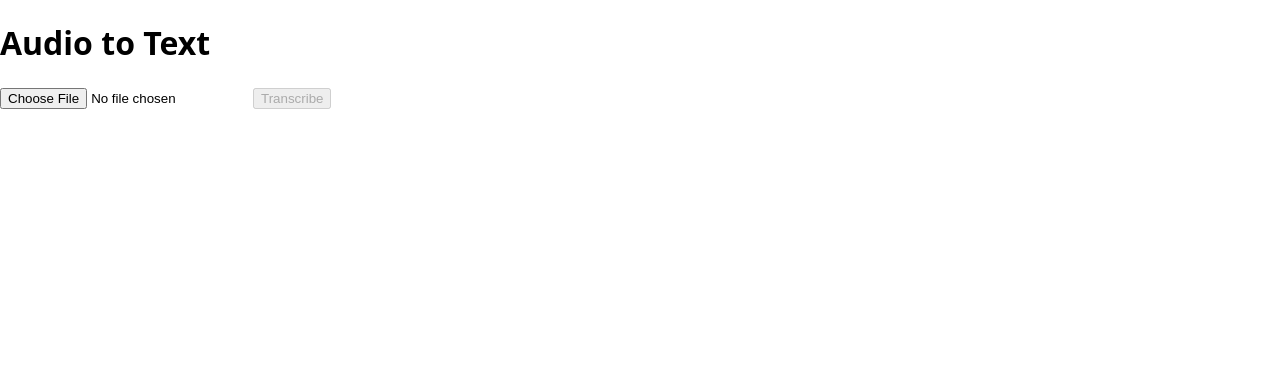
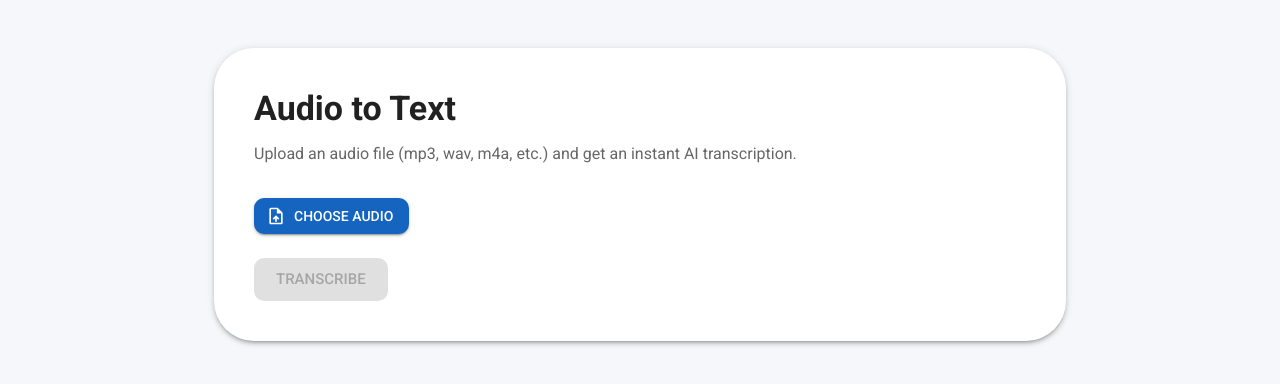
Before and after one commit to xsodus/simple-transcribe-ai-tool, a Next.js app: page / in a window 1280 px wide. Shown: the top 384 px of the page. Built offline with nearby package versions, Linux system fonts and the light colour scheme.

Commit message:
feat(ui): integrate Material UI, themed layout, enhanced transcription interface

```diff
--- a/src/app/layout.tsx
+++ b/src/app/layout.tsx
@@ -1,15 +1,43 @@
 import './globals.css';
 import type { Metadata } from 'next';
+import { CssBaseline, ThemeProvider, createTheme } from '@mui/material';
+import { ReactNode } from 'react';
+
+const theme = createTheme({
+  palette: {
+    mode: 'light',
+    primary: { main: '#1565c0' },
+    secondary: { main: '#ff6f00' },
+    background: { default: '#f5f7fa' }
+  },
+  shape: { borderRadius: 10 },
+  typography: {
+    fontFamily: 'Roboto, -apple-system, BlinkMacSystemFont, "Segoe UI", "Helvetica Neue", Arial, sans-serif'
+  }
+});
 
 export const metadata: Metadata = {
   title: 'Simple Transcribe AI Tool',
   description: 'Upload an audio file and get transcription using GPT-4o-transcribe.',
 };
 
-export default function RootLayout({ children }: { children: React.ReactNode }) {
+export default function RootLayout({ children }: { children: ReactNode }) {
   return (
     <html lang="en">
-      <body className="min-h-screen bg-gray-50 text-gray-900">{children}</body>
+      <head>
+        <link rel="preconnect" href="https://fonts.gstatic.com" crossOrigin="anonymous" />
+        <link
+          href="https://fonts.googleapis.com/css2?family=Roboto:wght@300;400;500;700&display=swap"
+          rel="stylesheet"
+        />
+        <meta name="theme-color" content="#1565c0" />
+      </head>
+      <body>
+        <ThemeProvider theme={theme}>
+          <CssBaseline />
+          {children}
+        </ThemeProvider>
+      </body>
     </html>
   );
 }
--- a/src/app/page.tsx
+++ b/src/app/page.tsx
@@ -1,11 +1,29 @@
 "use client";
 import { useState } from 'react';
+import {
+  Container,
+  Box,
+  Typography,
+  Paper,
+  Button,
+  LinearProgress,
+  Alert,
+  Divider,
+  IconButton,
+  Tooltip,
+  Stack,
+  TextField,
+  Chip
+} from '@mui/material';
+import UploadFileIcon from '@mui/icons-material/UploadFile';
+import RestartAltIcon from '@mui/icons-material/RestartAlt';
 
 export default function HomePage() {
   const [file, setFile] = useState<File | null>(null);
   const [transcript, setTranscript] = useState<string>('');
   const [loading, setLoading] = useState(false);
   const [error, setError] = useState<string>('');
+  const [fileName, setFileName] = useState<string>('');
 
   const handleSubmit = async (e: React.FormEvent) => {
     e.preventDefault();
@@ -38,29 +56,72 @@ export default function HomePage() {
   };
 
   return (
-    <main className="mx-auto max-w-xl p-6 space-y-6">
-      <h1 className="text-2xl font-semibold">Audio to Text</h1>
-      <form onSubmit={handleSubmit} className="space-y-4 border rounded-md p-4 bg-white shadow">
+    <Container maxWidth="md" sx={{ py: 6 }}>
+      <Paper elevation={3} sx={{ p: { xs: 3, md: 5 }, borderRadius: 4 }}>
+        <Stack spacing={4}>
+          <Box>
+            <Typography variant="h4" fontWeight={600} gutterBottom>
+              Audio to Text
+            </Typography>
+            <Typography variant="body1" color="text.secondary">
+              Upload an audio file (mp3, wav, m4a, etc.) and get an instant AI transcription.
+            </Typography>
+          </Box>
+          <Box component="form" onSubmit={handleSubmit} noValidate>
+            <Stack spacing={3}>
+              <Box>
                 <input
+                  id="audio-upload"
+                  hidden
                   type="file"
                   accept="audio/*"
-          onChange={(e) => setFile(e.target.files?.[0] || null)}
-          className="block w-full"
+                  onChange={(e) => {
+                    const f = e.target.files?.[0] || null;
+                    setFile(f);
+                    setFileName(f ? f.name : '');
+                  }}
                 />
-        <button
+                <Stack direction={{ xs: 'column', sm: 'row' }} spacing={2} alignItems="center">
+                  <label htmlFor="audio-upload">
+                    <Button variant="contained" component="span" startIcon={<UploadFileIcon />}>Choose Audio</Button>
+                  </label>
+                  {fileName && <Chip color="primary" variant="outlined" label={fileName} onDelete={() => { setFile(null); setFileName(''); }} />}
+                  {fileName && (
+                    <Tooltip title="Clear">
+                      <IconButton color="secondary" onClick={() => { setFile(null); setFileName(''); setTranscript(''); setError(''); }}>
+                        <RestartAltIcon />
+                      </IconButton>
+                    </Tooltip>
+                  )}
+                </Stack>
+              </Box>
+              <Stack direction={{ xs: 'column', sm: 'row' }} spacing={2}>
+                <Button
+                  type="submit"
                   disabled={!file || loading}
-          className="px-4 py-2 rounded bg-blue-600 text-white disabled:opacity-50"
+                  variant="contained"
+                  size="large"
                 >
-          {loading ? 'Transcribing...' : 'Transcribe'}
-        </button>
-      </form>
-      {error && <p className="text-red-600 text-sm">{error}</p>}
+                  {loading ? 'Transcribing…' : 'Transcribe'}
+                </Button>
+              </Stack>
+              {loading && <LinearProgress />}
+              {error && <Alert severity="error">{error}</Alert>}
+            </Stack>
+          </Box>
           {transcript && (
-        <div className="bg-white p-4 rounded shadow">
-          <h2 className="font-medium mb-2">Transcript</h2>
-          <p className="whitespace-pre-wrap text-sm leading-relaxed">{transcript}</p>
-        </div>
+            <Box>
+              <Divider sx={{ mb: 2 }} />
+              <Typography variant="h6" gutterBottom>Transcript</Typography>
+              <Paper variant="outlined" sx={{ p: 2, maxHeight: 360, overflowY: 'auto', background: 'linear-gradient(180deg,#fff,#f8f9fb)' }}>
+                <Typography variant="body2" sx={{ whiteSpace: 'pre-wrap', lineHeight: 1.6 }}>
+                  {transcript}
+                </Typography>
+              </Paper>
+            </Box>
           )}
-    </main>
+        </Stack>
+      </Paper>
+    </Container>
   );
 }
```
Also changed, not shown: package.json (+6 -2 lines). Lines whose indentation alone changed are shown as unchanged.
